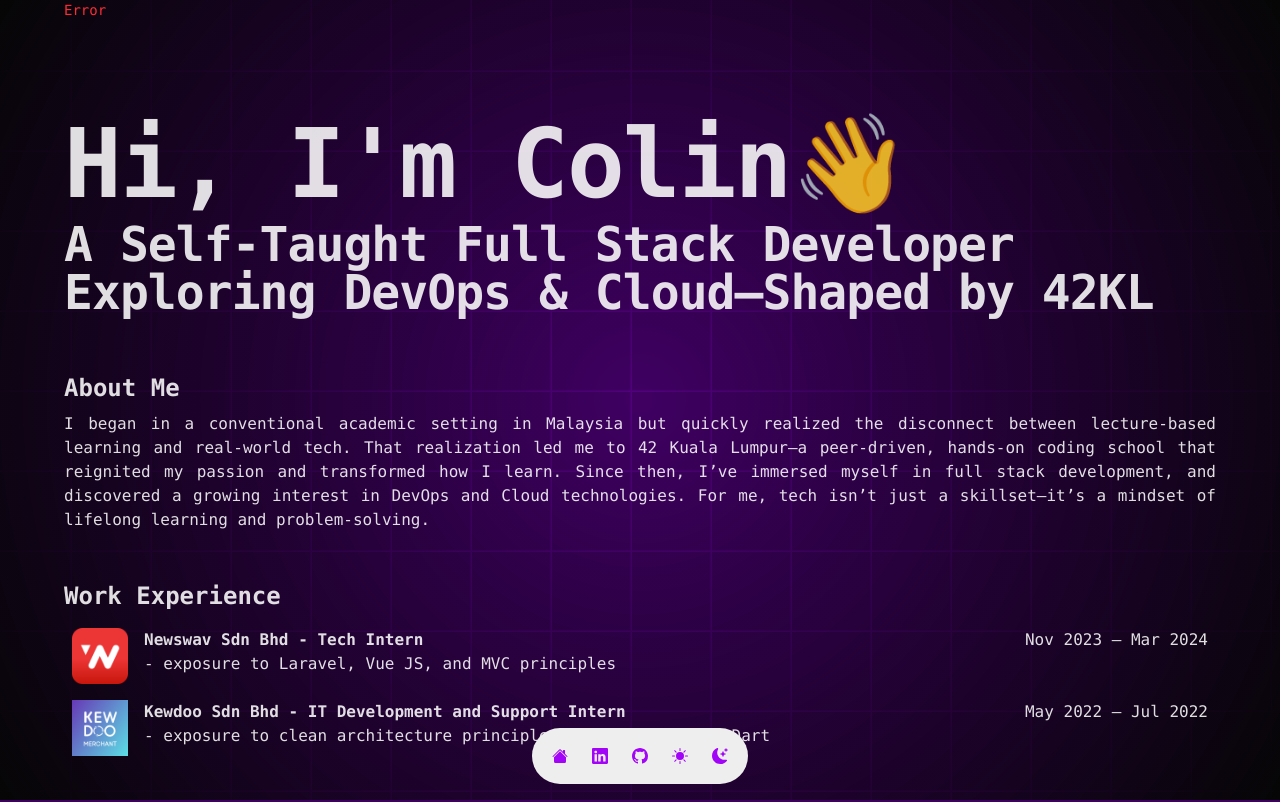
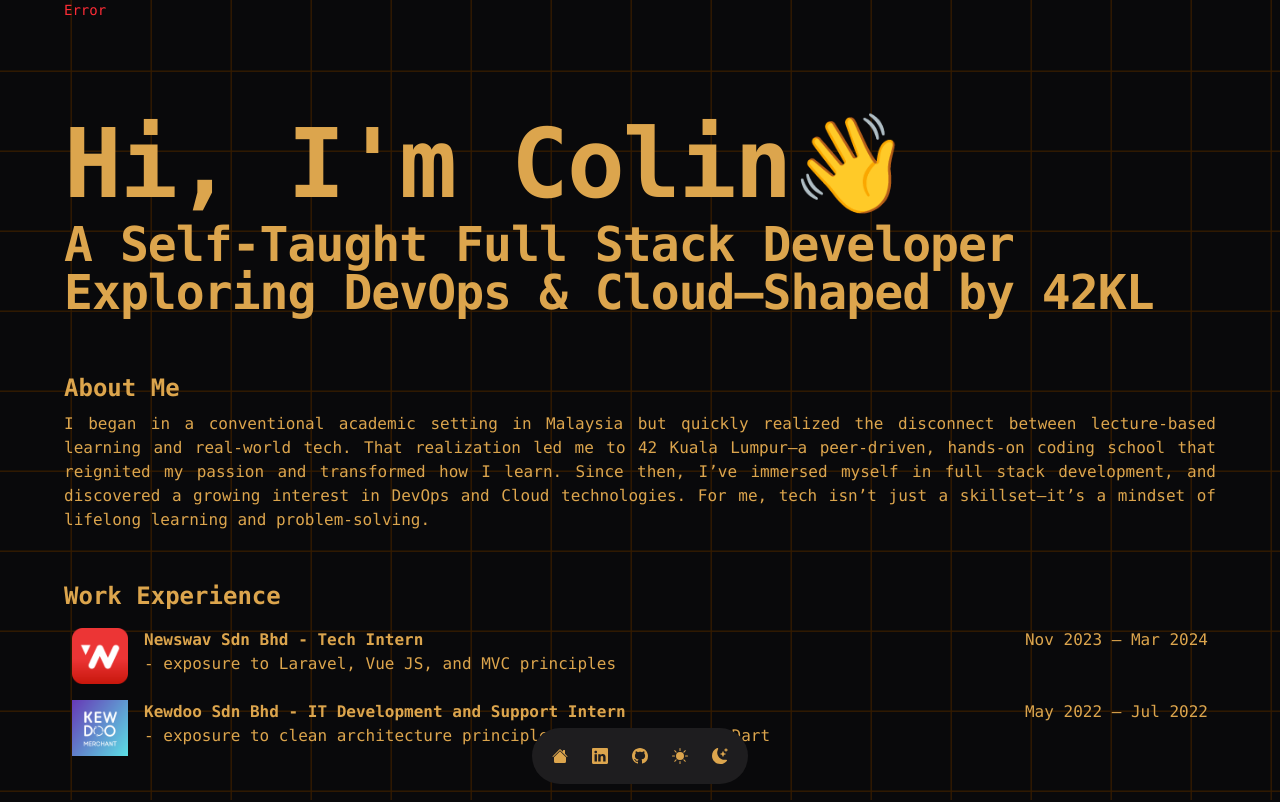
Before and after one commit to colin-woon/portfolio-website, a React (Vite) app: page / in a window 1280 px wide. Shown: the top 802 px of the page. Built offline with nearby package versions, Linux system fonts and the light colour scheme; no server answers.

Commit message:
style: change theme light mode dark mode

```diff
--- a/src/App.tsx
+++ b/src/App.tsx
@@ -1,16 +1,25 @@
 import { ProjectCard, HackathonCard, MenuDock, SquaresBackground, TypingAnimation, WeatherWidget } from './components'
 import { reactLogo, viteLogo, bashLogo, cLogo, cppLogo, nextjsLogo, nodejsLogo, pythonLogo, tailwindLogo, typescriptLogo, logo42, apuLogo, kewdooLogo, newswavLogo, umhackWin, vhackWin, godamlahWin } from './assets'
+import { useState } from 'react'
 
 function App() {
+  const [theme, setTheme] = useState("luxury")
+
+  const isDark = theme === "luxury";
+
+  // #341C02 dark brown for dark mode, #CBD5E1 light gray for light mode
+  const gridColor = isDark ? '#341C02' : '#F6DCC0';
+  const hoverColor = isDark ? '#222' : '#F1F5F9';
+
   return (
-    <>
+    <html data-theme={theme}>
     <div className="fixed inset-0 z-[-1]">
         <SquaresBackground
           speed={0.2}
           squareSize={80}
           direction='diagonal' // up, down, left, right, diagonal
-          borderColor='#540080'
-          hoverFillColor='#222'
+          borderColor={gridColor}
+          hoverFillColor={hoverColor}
         />
     </div>
     <div className="ml-6 mr-6 sm:max-w-6xl flex flex-col gap-12 pb-20 font-mono">
@@ -126,10 +135,10 @@ and handle features like pipes, redirections and signals (C, Unix Shell APIs, Pa
         </p>
       </div>
       <div className="fixed bottom-0 left-6 right-6 flex flex-auto justify-center pb-4 z-50">
-        <MenuDock />
+        <MenuDock setTheme={setTheme}/>
       </div>
     </div>
-    </>
+    </html>
   )
 }
 
--- a/src/components/MenuDock.tsx
+++ b/src/components/MenuDock.tsx
@@ -1,4 +1,8 @@
-export default function MenuDock() {
+interface MenuDockProps {
+  setTheme: React.Dispatch<React.SetStateAction<string>>;
+}
+
+export default function MenuDock({setTheme}: MenuDockProps) {
     const handleClick = (link: string) => {
         window.open(link);
     };
@@ -33,14 +37,14 @@ export default function MenuDock() {
 </svg>
             </a>
           </li>
-          <li>
+          <li onClick={() => setTheme("caramellatte")}>
             <a className={menuItemStyle}>
               <svg xmlns="http://www.w3.org/2000/svg" width="16" height="16" fill="currentColor" className="bi bi-brightness-high-fill" viewBox="0 0 16 16">
   <path d="M12 8a4 4 0 1 1-8 0 4 4 0 0 1 8 0M8 0a.5.5 0 0 1 .5.5v2a.5.5 0 0 1-1 0v-2A.5.5 0 0 1 8 0m0 13a.5.5 0 0 1 .5.5v2a.5.5 0 0 1-1 0v-2A.5.5 0 0 1 8 13m8-5a.5.5 0 0 1-.5.5h-2a.5.5 0 0 1 0-1h2a.5.5 0 0 1 .5.5M3 8a.5.5 0 0 1-.5.5h-2a.5.5 0 0 1 0-1h2A.5.5 0 0 1 3 8m10.657-5.657a.5.5 0 0 1 0 .707l-1.414 1.415a.5.5 0 1 1-.707-.708l1.414-1.414a.5.5 0 0 1 .707 0m-9.193 9.193a.5.5 0 0 1 0 .707L3.05 13.657a.5.5 0 0 1-.707-.707l1.414-1.414a.5.5 0 0 1 .707 0m9.193 2.121a.5.5 0 0 1-.707 0l-1.414-1.414a.5.5 0 0 1 .707-.707l1.414 1.414a.5.5 0 0 1 0 .707M4.464 4.465a.5.5 0 0 1-.707 0L2.343 3.05a.5.5 0 1 1 .707-.707l1.414 1.414a.5.5 0 0 1 0 .708"/>
 </svg>
             </a>
           </li>
-          <li>
+          <li onClick={() => setTheme("luxury")}>
             <a className={menuItemStyle}>
 <svg xmlns="http://www.w3.org/2000/svg" width="16" height="16" fill="currentColor" className="bi bi-moon-stars-fill" viewBox="0 0 16 16">
   <path d="M6 .278a.77.77 0 0 1 .08.858 7.2 7.2 0 0 0-.878 3.46c0 4.021 3.278 7.277 7.318 7.277q.792-.001 1.533-.16a.79.79 0 0 1 .81.316.73.73 0 0 1-.031.893A8.35 8.35 0 0 1 8.344 16C3.734 16 0 12.286 0 7.71 0 4.266 2.114 1.312 5.124.06A.75.75 0 0 1 6 .278"/>
--- a/src/components/SquaresBackground.tsx
+++ b/src/components/SquaresBackground.tsx
@@ -81,7 +81,7 @@ const Squares: React.FC<SquaresProps> = ({
         Math.sqrt(canvas.width ** 2 + canvas.height ** 2) / 2
       );
       gradient.addColorStop(0, "rgba(0, 0, 0, 0)");
-      gradient.addColorStop(1, "#060606");
+      gradient.addColorStop(1, "rgba(0, 0, 0, 0)");
 
       ctx.fillStyle = gradient;
       ctx.fillRect(0, 0, canvas.width, canvas.height);
--- a/src/styles.css
+++ b/src/styles.css
@@ -1,35 +1,40 @@
 
 @import "tailwindcss";
-@plugin "daisyui";
+@plugin "daisyui" {
+   themes: caramellatte --default, luxury --prefersdark;
+ }
 
 :root {
   font-family: system-ui, Avenir, Helvetica, Arial, sans-serif;
   line-height: 1.5;
   font-weight: 400;
 
-  color-scheme: dark;
-  color: rgba(255, 255, 255, 0.87);
-  background-color: #400063;
+  color-scheme: caramellatte luxury;
+  color: var(--color-base-content);
+  background-color: var(--color-base-100);
 
   font-synthesis: none;
   text-rendering: optimizeLegibility;
   -webkit-font-smoothing: antialiased;
   -moz-osx-font-smoothing: grayscale;
+
+  transition: background-color 0.3s ease, color 0.3s ease;
 }
 
 a {
   font-weight: 500;
-  color: #a204f7;
+  color: inherit;
   text-decoration: inherit;
 }
 a:hover {
-  color: #610294;
+  color: inherit;
 }
 
 body {
   margin: 0;
   display: flex;
   justify-content: center;
+  color: inherit;
   /* min-width: 320px;
   min-height: 100vh; */
 }
@@ -51,7 +56,7 @@ button {
   transition: border-color 0.25s;
 }
 button:hover {
-  border-color: #a204f7;
+  border-color: inherit;
 }
 button:focus,
 button:focus-visible {
```
Also changed, not shown: package.json (+16 -16 lines), 1 other file (tests, documents, lock files or other folders).
